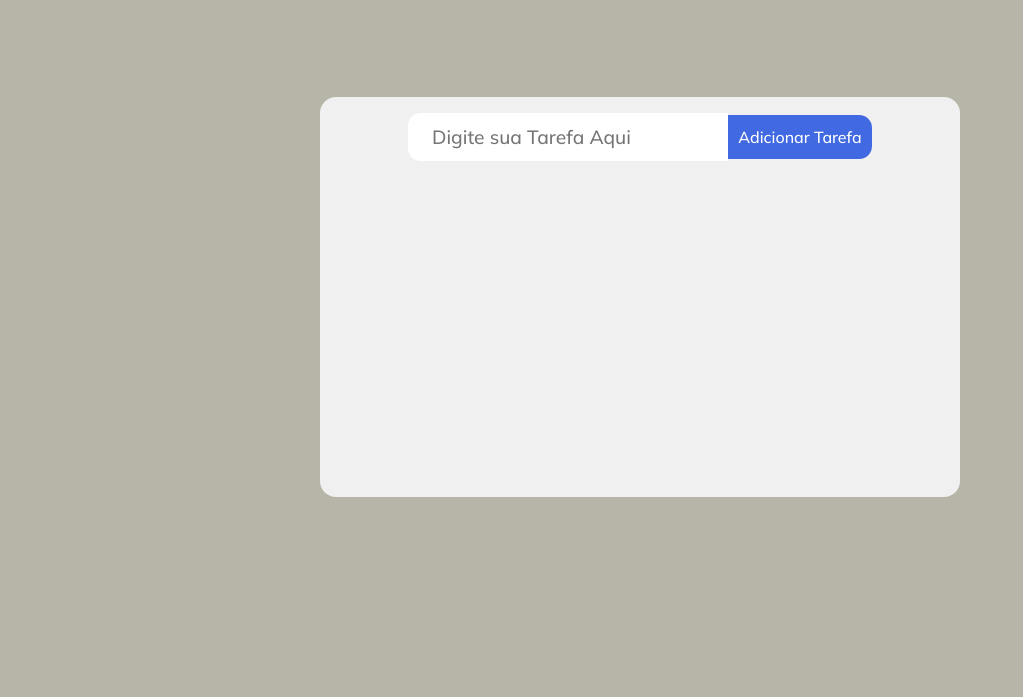
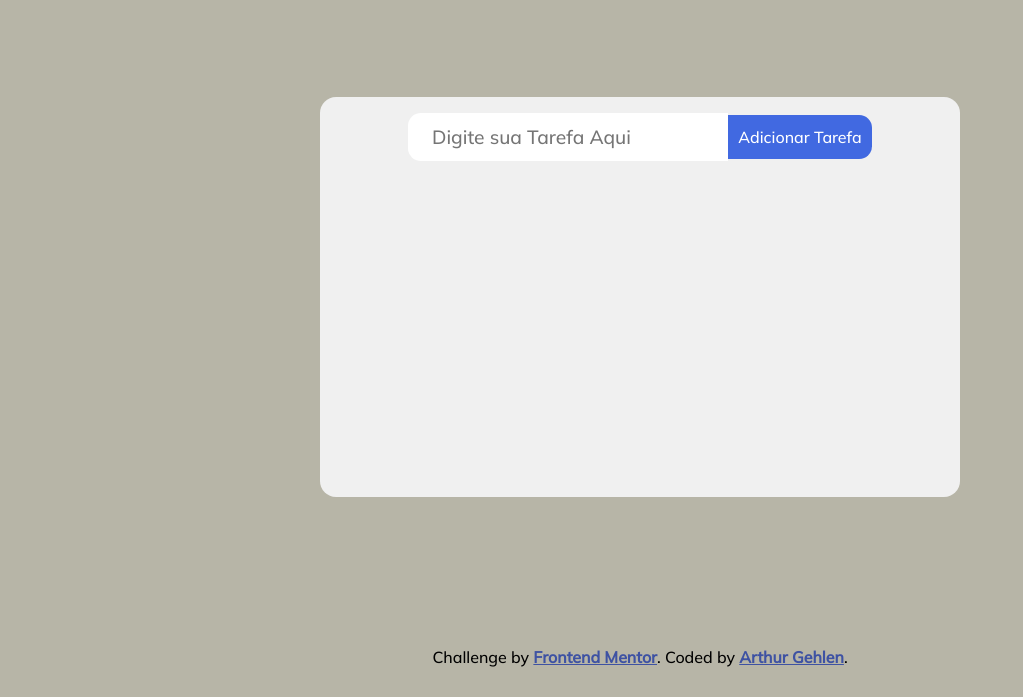
Before and after one commit to ArthurGehlen/ToDoList, a plain HTML site: page index.html in a window 1280 px wide. Shown: the part 103-800 px from the top of the page, without its empty margins (0-1023 px from the left). Drawn offline with Linux system fonts and the light colour scheme.

Commit message:
Adicionando meu nome ao rodape

```diff
--- a/index.html
+++ b/index.html
@@ -6,7 +6,12 @@
     <meta name="viewport" content="width=device-width, initial-scale=1.0">
     <link rel="shortcut icon" href="assets/icon.svg" type="image/x-icon">
     <link rel="stylesheet" href="/css/styles.css">
-    <title>TodoList</title>
+    <title>ToDoList</title>
+
+    <style>
+        .attribution { font-size: 16px; text-align: center; transform: translate(-50%, -50%); position: absolute; left: 50%; bottom: 2.5%;}
+        .attribution a { color: hsl(228, 45%, 44%); font-weight: 700;}
+      </style>
 </head>
 
 <body>
@@ -24,6 +29,13 @@
         <section id="task_area"></section>
     </main>
 
+    <footer>
+        <p class="attribution">
+          Challenge by <a href="https://www.frontendmentor.io?ref=challenge" target="_blank">Frontend Mentor</a>.
+          Coded by <a href="https://github.com/ArthurGehlen" target="_blank">Arthur Gehlen</a>.
+        </p>
+    </footer>
+
     <script src="script.js"></script>
 </body>
 
```
